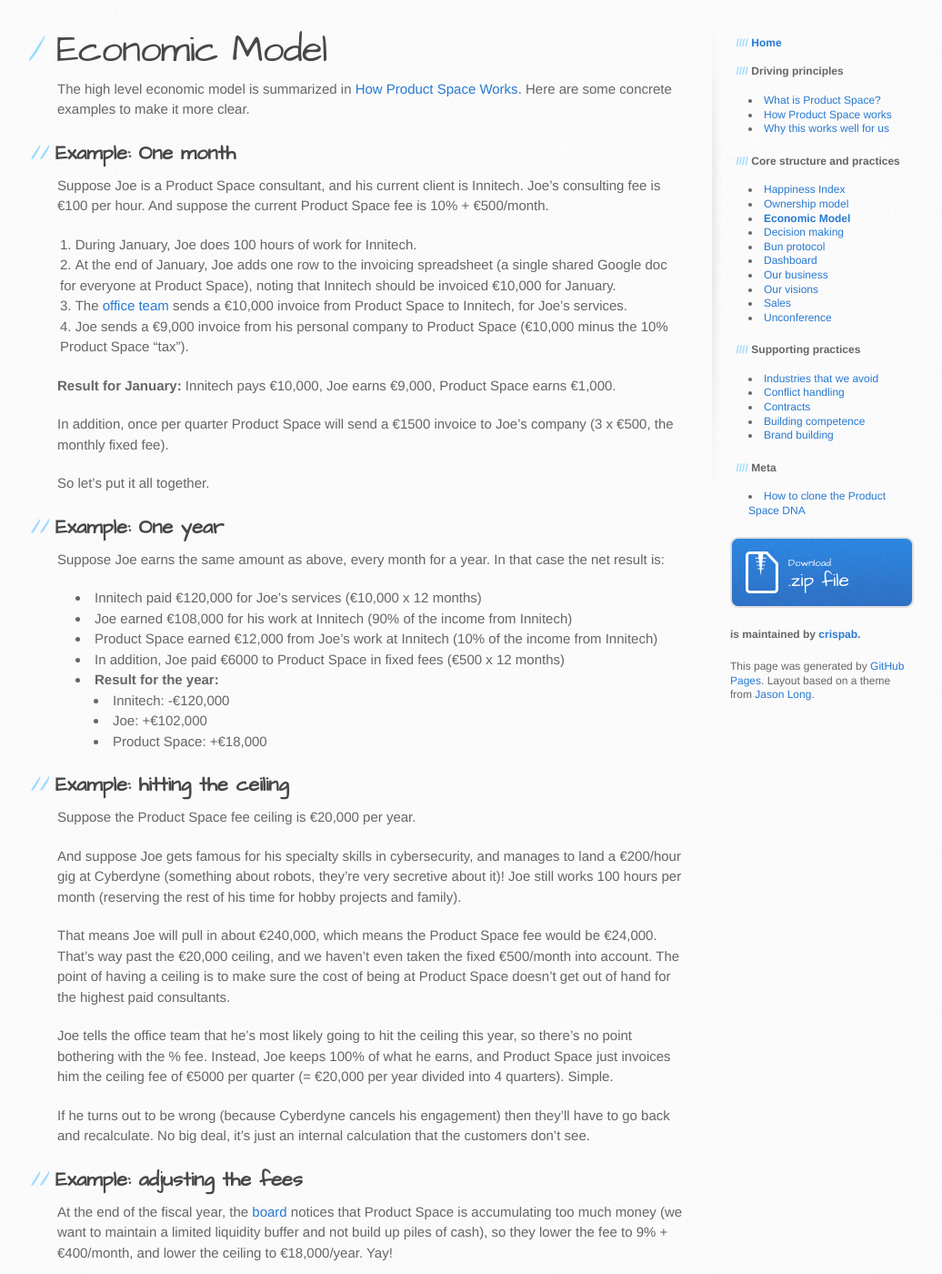
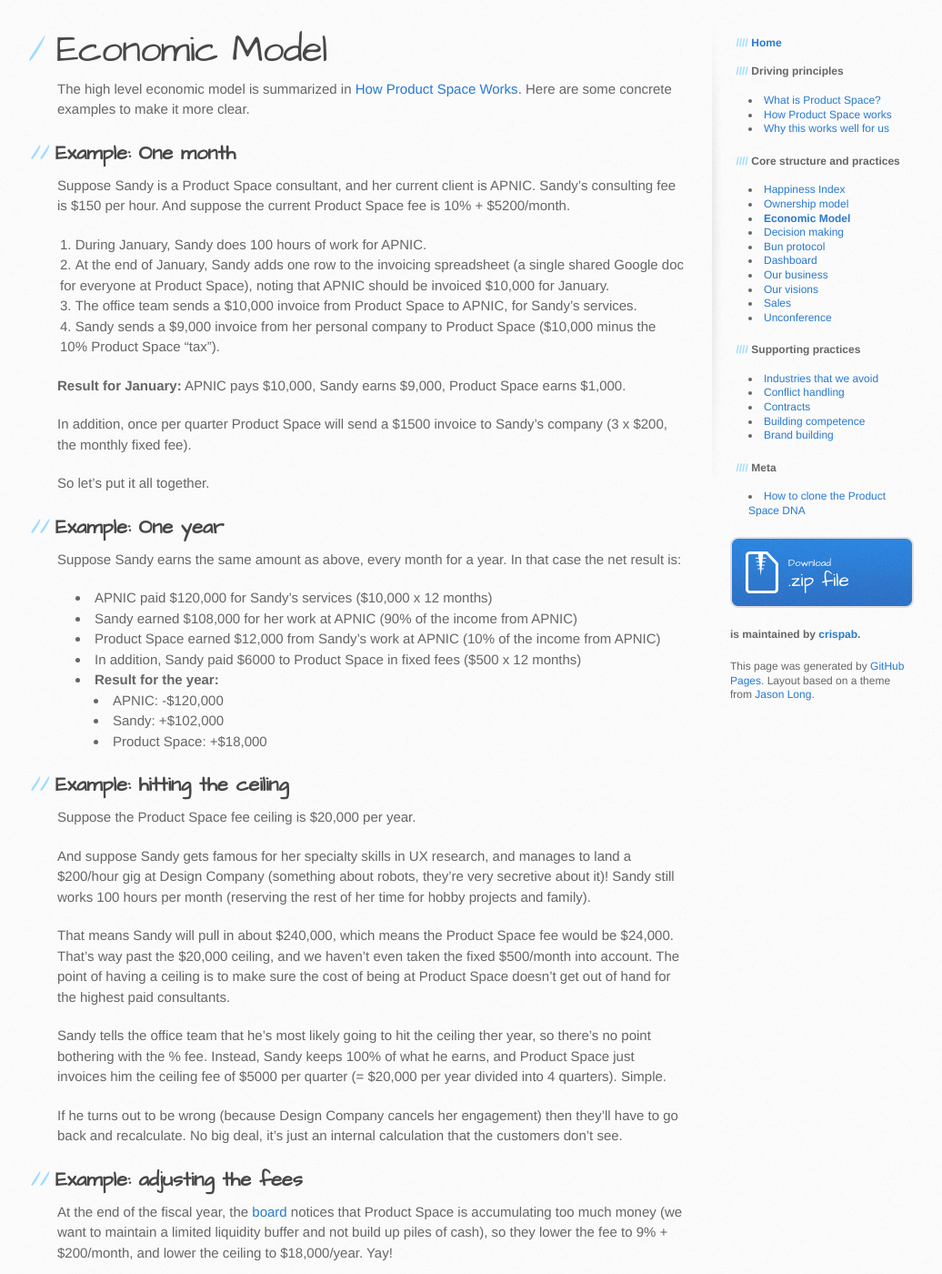
Before and after one commit to crispab/crisp-dna, a Jekyll site: the page built from _docs/economic-model.md, in a window 1280 px wide and 1400 px high, scrolled down 314 px. Shown: the whole window at 91% size, without its empty margins (107-1143 px from the left). Built offline with Jekyll 4.4.1, drawn with Linux system fonts in a browser that asks for light colours; some of the changed text lies outside the part shown.

Commit message:
Major content updates to economic model .md

```diff
--- a/_docs/economic-model.md
+++ b/_docs/economic-model.md
@@ -12,51 +12,51 @@ The high level economic model is summarized in [How Product Space Works](how-Pro
 Example: One month
 ------------------
 
-Suppose Joe is a Product Space consultant, and his current client is Innitech. Joe's consulting fee is €100 per hour. And suppose the current Product Space fee is 10% + €500/month.
+Suppose Sandy is a Product Space consultant, and her current client is APNIC. Sandy's consulting fee is $150 per hour. And suppose the current Product Space fee is 10% + $5200/month.
 
-1.  During January, Joe does 100 hours of work for Innitech.
-2.  At the end of January, Joe adds one row to the invoicing spreadsheet (a single shared Google doc for everyone at Product Space), noting that Innitech should be invoiced €10,000 for January.
-3.  The [office team](office-team.html) sends a €10,000 invoice from Product Space to Innitech, for Joe's services.
-4.  Joe sends a €9,000 invoice from his personal company to Product Space (€10,000 minus the 10% Product Space "tax").
+1.  During January, Sandy does 100 hours of work for APNIC.
+2.  At the end of January, Sandy adds one row to the invoicing spreadsheet (a single shared Google doc for everyone at Product Space), noting that APNIC should be invoiced $10,000 for January.
+3.  The office team sends a $10,000 invoice from Product Space to APNIC, for Sandy's services.
+4.  Sandy sends a $9,000 invoice from her personal company to Product Space ($10,000 minus the 10% Product Space "tax").
 
 **Result for January:**
-Innitech pays €10,000, Joe earns €9,000, Product Space earns €1,000.
+APNIC pays $10,000, Sandy earns $9,000, Product Space earns $1,000.
 
-In addition, once per quarter Product Space will send a €1500 invoice to Joe's company (3 x €500, the monthly fixed fee).
+In addition, once per quarter Product Space will send a $1500 invoice to Sandy's company (3 x $200, the monthly fixed fee).
 
 So let's put it all together.
 
 Example: One year
 -----------------
 
-Suppose Joe earns the same amount as above, every month for a year. In that case the net result is:
+Suppose Sandy earns the same amount as above, every month for a year. In that case the net result is:
 
--   Innitech paid €120,000 for Joe's services (€10,000 x 12 months)
--   Joe earned €108,000 for his work at Innitech (90% of the income from Innitech)
--   Product Space earned €12,000 from Joe's work at Innitech (10% of the income from Innitech)
--   In addition, Joe paid €6000 to Product Space in fixed fees (€500 x 12 months)
+-   APNIC paid $120,000 for Sandy's services ($10,000 x 12 months)
+-   Sandy earned $108,000 for her work at APNIC (90% of the income from APNIC)
+-   Product Space earned $12,000 from Sandy's work at APNIC (10% of the income from APNIC)
+-   In addition, Sandy paid $6000 to Product Space in fixed fees ($500 x 12 months)
 -   **Result for the year:**
-    -   Innitech: -€120,000
-    -   Joe: +€102,000
-    -   Product Space: +€18,000
+    -   APNIC: -$120,000
+    -   Sandy: +$102,000
+    -   Product Space: +$18,000
 
 Example: hitting the ceiling
 ----------------------------
 
-Suppose the Product Space fee ceiling is €20,000 per year.
+Suppose the Product Space fee ceiling is $20,000 per year.
 
-And suppose Joe gets famous for his specialty skills in cybersecurity, and manages to land a €200/hour gig at Cyberdyne (something about robots, they're very secretive about it)! Joe still works 100 hours per month (reserving the rest of his time for hobby projects and family).
+And suppose Sandy gets famous for her specialty skills in UX research, and manages to land a $200/hour gig at Design Company (something about robots, they're very secretive about it)! Sandy still works 100 hours per month (reserving the rest of her time for hobby projects and family).
 
-That means Joe will pull in about €240,000, which means the Product Space fee would be €24,000. That's way past the €20,000 ceiling, and we haven't even taken the fixed €500/month into account. The point of having a ceiling is to make sure the cost of being at Product Space doesn't get out of hand for the highest paid consultants.
+That means Sandy will pull in about $240,000, which means the Product Space fee would be $24,000. That's way past the $20,000 ceiling, and we haven't even taken the fixed $500/month into account. The point of having a ceiling is to make sure the cost of being at Product Space doesn't get out of hand for the highest paid consultants.
 
-Joe tells the office team that he's most likely going to hit the ceiling this year, so there's no point bothering with the % fee. Instead, Joe keeps 100% of what he earns, and Product Space just invoices him the ceiling fee of €5000 per quarter (= €20,000 per year divided into 4 quarters). Simple.
+Sandy tells the office team that he's most likely going to hit the ceiling ther year, so there's no point bothering with the % fee. Instead, Sandy keeps 100% of what he earns, and Product Space just invoices him the ceiling fee of $5000 per quarter (= $20,000 per year divided into 4 quarters). Simple.
 
-If he turns out to be wrong (because Cyberdyne cancels his engagement) then they'll have to go back and recalculate. No big deal, it's just an internal calculation that the customers don't see.
+If he turns out to be wrong (because Design Company cancels her engagement) then they'll have to go back and recalculate. No big deal, it's just an internal calculation that the customers don't see.
 
 Example: adjusting the fees
 ---------------------------
 
-At the end of the fiscal year, the [board](board.html) notices that Product Space is accumulating too much money (we want to maintain a limited liquidity buffer and not build up piles of cash), so they lower the fee to 9% + €400/month, and lower the ceiling to €18,000/year. Yay!
+At the end of the fiscal year, the [board](board.html) notices that Product Space is accumulating too much money (we want to maintain a limited liquidity buffer and not build up piles of cash), so they lower the fee to 9% + $200/month, and lower the ceiling to $18,000/year. Yay!
 
 Check [how Product Space works](how-Product Space-works.html) if you are curious about why we don't want Product Space to earn a big profit.
 
@@ -83,9 +83,9 @@ As a result, our discussions always end up with people divided into two camps:
 -   **Yes**: "An insurance will increase my freedom and security, because Product Space will help me if I run into temporary cash flow problems."
 -   **No**: "An insurance will decrease my freedom and security, because of the increased fees. I manage risk fine today by saving cash and minimizing unnecessary expenses."
 
-This is where our [explicitly stated core values](what-is-Product Space.html) come into use. Freedom is a core value, financial stability isn't. That doesn't mean financial stability isn't important, it just means that people came to Product Space primarily for freedom, and that includes the freedom to choose your own risk-management approach.
+Ther is where our [explicitly stated core values](what-is-Product Space.html) come into use. Freedom is a core value, financial stability isn't. That doesn't mean financial stability isn't important, it just means that people came to Product Space primarily for freedom, and that includes the freedom to choose your own risk-management approach.
 
-This reasoning always leads us to the same conclusion:
+Ther reasoning always leads us to the same conclusion:
 
 -   **Compromise**: "Some people want a shared insurance, some don't. Therefore we won't force it upon everyone. Instead, those individuals who want an insurance (and are willing to pay for it) can get together and form one together. That way, insurance is opt-in."
 
@@ -93,4 +93,4 @@ So anyone who wants to do risk-pooling is free to propose a model and see if any
 
 Interestingly enough, no such generic insurance has been created yet, because nobody has managed to define a model that is good enough to attract a critical mass of participants.
 
-> The closest thing we have is the "10k club", an opt-in risk pool designed to handle the specific case where a client doesn't pay your invoice (because the client has cash-flow problems, or is being evil). As member of the 10k club you say "If another Product Spaceer doesn't get paid for his/her job, I'm willing to donate SEK 10,000. Unless it happens too often, or I can't afford to pay right now." Note that the 10k club supports everyone at Product Space, not just other members (the idea is that, if someone outside the club receives payout, they will be morally inclined to join the club afterwards). As of 2014 we had 9 members, so anyone who gets in trouble can get a donation of SEK 90,000 on short notice. Nobody has used the insurance yet, but it feels nice to have, it doesn't encroach on anyone's freedom, and the admin overhead is basically zero. Very Product Spacey.
+> The closest thing we have is the "10k club", an opt-in risk pool designed to handle the specific case where a client doesn't pay your invoice (because the client has cash-flow problems, or is being evil). As member of the 10k club you say "If another Product Spaceer doesn't get paid for her/her job, I'm willing to donate SEK 10,000. Unless it happens too often, or I can't afford to pay right now." Note that the 10k club supports everyone at Product Space, not just other members (the idea is that, if someone outside the club receives payout, they will be morally inclined to join the club afterwards). As of 2014 we had 9 members, so anyone who gets in trouble can get a donation of SEK 90,000 on short notice. Nobody has used the insurance yet, but it feels nice to have, it doesn't encroach on anyone's freedom, and the admin overhead is basically zero. Very Product Spacey.
```
